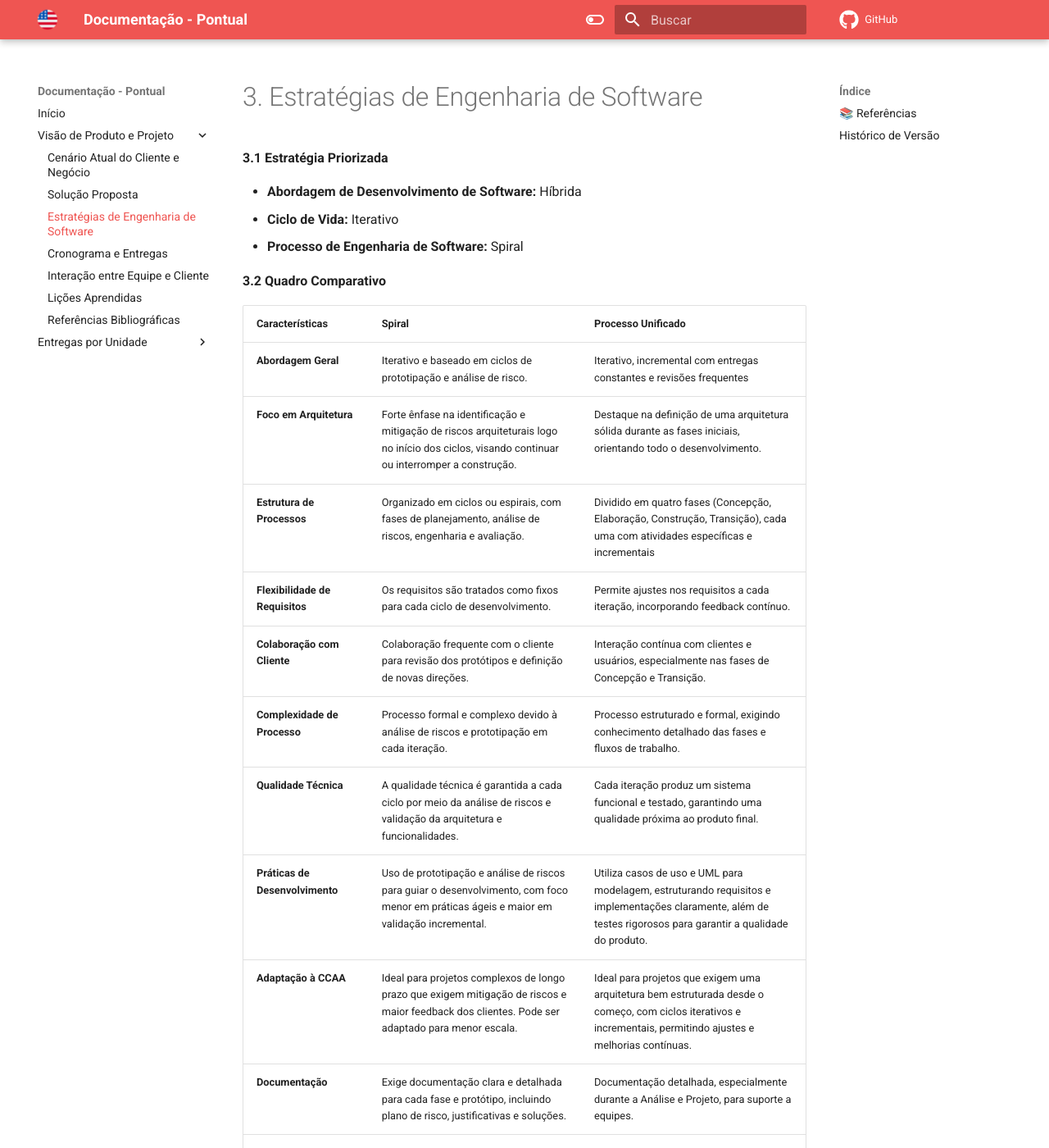
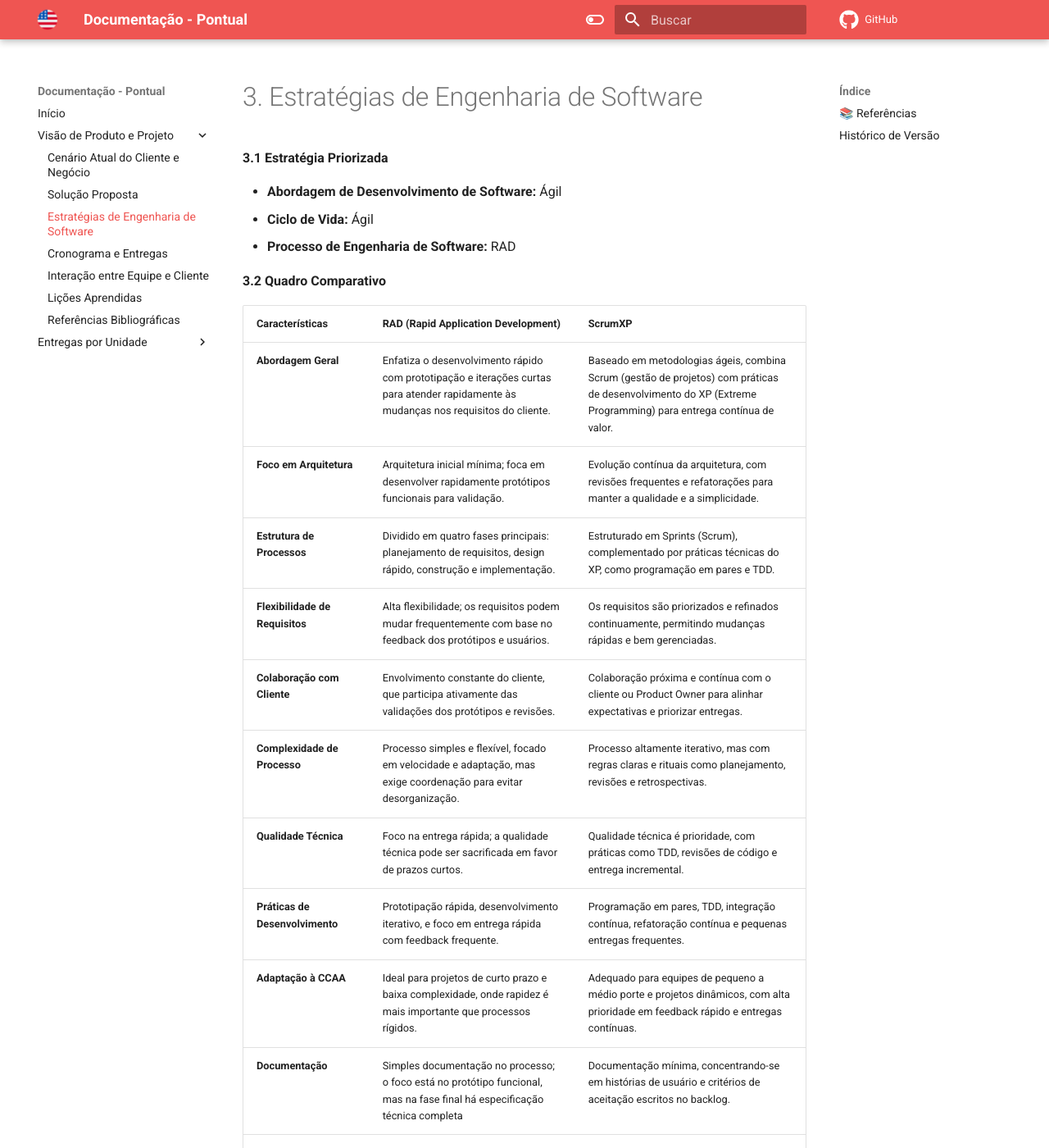
Before and after one commit to unbytes/2024.2-T01-Pontual, an MkDocs documentation site: the page built from docs/base/strategy.md, in a window 1280 px wide and 1400 px high. Shown: the whole window at 82% size. Built offline with MkDocs 1.6.1 and Material for MkDocs 9.7.7, drawn with Linux system fonts in a browser that asks for light colours; comment, search, counter and statistics services are not loaded; some of the changed text lies outside the part shown.

Commit message:
docs(#6): muda escolha do processo esw para RAD

```diff
--- a/docs/base/strategy.md
+++ b/docs/base/strategy.md
@@ -2,56 +2,59 @@
 
 **3.1 Estratégia Priorizada**
 
-- **Abordagem de Desenvolvimento de Software:** Híbrida
-- **Ciclo de Vida:** Iterativo
-- **Processo de Engenharia de Software:** Spiral
+- **Abordagem de Desenvolvimento de Software:** Ágil
+- **Ciclo de Vida:** Ágil
+- **Processo de Engenharia de Software:** RAD
 
 **3.2 Quadro Comparativo**
 
-| Características                          | Spiral                                                                                                                                          | Processo Unificado                                                                                                                                               |
-|------------------------------------------|-------------------------------------------------------------------------------------------------------------------------------------------------|------------------------------------------------------------------------------------------------------------------------------------------------------------------|
-| **Abordagem Geral**                      | Iterativo e baseado em ciclos de prototipação e análise de risco.                                                                               | Iterativo, incremental com entregas constantes e revisões frequentes                                                                                             |
-| **Foco em Arquitetura**                  | Forte ênfase na identificação e mitigação de riscos arquiteturais logo no início dos ciclos, visando continuar ou interromper a construção.     | Destaque na definição de uma arquitetura sólida durante as fases iniciais, orientando todo o desenvolvimento.                                                    |
-| **Estrutura de Processos**               | Organizado em ciclos ou espirais, com fases de planejamento, análise de riscos, engenharia e avaliação.                                         | Dividido em quatro fases (Concepção, Elaboração, Construção, Transição), cada uma com atividades específicas e incrementais                                      |
-| **Flexibilidade de Requisitos**          | Os requisitos são tratados como fixos para cada ciclo de desenvolvimento.                                                                       | Permite ajustes nos requisitos a cada iteração, incorporando feedback contínuo.                                                                                  |
-| **Colaboração com Cliente**              | Colaboração frequente com o cliente para revisão dos protótipos e definição de novas direções.                                                  | Interação contínua com clientes e usuários, especialmente nas fases de Concepção e Transição.                                                                    |
-| **Complexidade de Processo**             | Processo formal e complexo devido à análise de riscos e prototipação em cada iteração.                                                          | Processo estruturado e formal, exigindo conhecimento detalhado das fases e fluxos de trabalho.                                                                   |
-| **Qualidade Técnica**                    | A qualidade técnica é garantida a cada ciclo por meio da análise de riscos e validação da arquitetura e funcionalidades.                        | Cada iteração produz um sistema funcional e testado, garantindo uma qualidade próxima ao produto final.                                                          |
-| **Práticas de Desenvolvimento**          | Uso de prototipação e análise de riscos para guiar o desenvolvimento, com foco menor em práticas ágeis e maior em validação incremental.        | Utiliza casos de uso e UML para modelagem, estruturando requisitos e implementações claramente, além de testes rigorosos para garantir a qualidade do produto.   |
-| **Adaptação à CCAA**                     | Ideal para projetos complexos de longo prazo que exigem mitigação de riscos e maior feedback dos clientes. Pode ser adaptado para menor escala. | Ideal para projetos que exigem uma arquitetura bem estruturada desde o começo, com ciclos iterativos e incrementais, permitindo ajustes e melhorias contínuas.   |
-| **Documentação**                         | Exige documentação clara e detalhada para cada fase e protótipo, incluindo plano de risco, justificativas e soluções.                           | Documentação detalhada, especialmente durante a Análise e Projeto, para suporte a equipes.                                                                       |
-| **Controle de Qualidade**                | Controle íntegro a partir da análise de risco em cada iteração do processo.                                                                     | Inclui testes rigorosos em cada iteração e monitoramento contínuo dos riscos, identificados e mitigados nas fases iniciais.                                      |
-| **Escalabilidade**                       | Adequado para projetos grandes em que a mitigação de riscos é crucial.                                                                          | A estrutura modular permite que o sistema cresça com novas funcionalidades em ciclos futuros.                                                                    |
-| **Suporte a Equipes de Desenvolvimento** | Suporte para equipes maiores e estruturadas com papéis bem definidos, com controle maior sobre os ciclos.                                       | Suporta equipes maiores com papéis bem definidos, exigindo controle detalhado sobre o progresso em cada fase do projeto, promovendo organização e eficiência.    |
+| Características                          | RAD (Rapid Application Development)                                                                                                            | ScrumXP                                                                                                                                                     |
+|------------------------------------------|------------------------------------------------------------------------------------------------------------------------------------------------|---------------------------------------------------------------------------------------------------------------------------------------------------------------|
+| **Abordagem Geral**                      | Enfatiza o desenvolvimento rápido com prototipação e iterações curtas para atender rapidamente às mudanças nos requisitos do cliente.           | Baseado em metodologias ágeis, combina Scrum (gestão de projetos) com práticas de desenvolvimento do XP (Extreme Programming) para entrega contínua de valor. |
+| **Foco em Arquitetura**                  | Arquitetura inicial mínima; foca em desenvolver rapidamente protótipos funcionais para validação.                                                | Evolução contínua da arquitetura, com revisões frequentes e refatorações para manter a qualidade e a simplicidade.                                            |
+| **Estrutura de Processos**               | Dividido em quatro fases principais: planejamento de requisitos, design rápido, construção e implementação.                                     | Estruturado em Sprints (Scrum), complementado por práticas técnicas do XP, como programação em pares e TDD.                                                   |
+| **Flexibilidade de Requisitos**          | Alta flexibilidade; os requisitos podem mudar frequentemente com base no feedback dos protótipos e usuários.                                    | Os requisitos são priorizados e refinados continuamente, permitindo mudanças rápidas e bem gerenciadas.                                                       |
+| **Colaboração com Cliente**              | Envolvimento constante do cliente, que participa ativamente das validações dos protótipos e revisões.                                           | Colaboração próxima e contínua com o cliente ou Product Owner para alinhar expectativas e priorizar entregas.                                                 |
+| **Complexidade de Processo**             | Processo simples e flexível, focado em velocidade e adaptação, mas exige coordenação para evitar desorganização.                                | Processo altamente iterativo, mas com regras claras e rituais como planejamento, revisões e retrospectivas.                                                   |
+| **Qualidade Técnica**                    | Foco na entrega rápida; a qualidade técnica pode ser sacrificada em favor de prazos curtos.                                                     | Qualidade técnica é prioridade, com práticas como TDD, revisões de código e entrega incremental.                                                              |
+| **Práticas de Desenvolvimento**          | Prototipação rápida, desenvolvimento iterativo, e foco em entrega rápida com feedback frequente.                                                | Programação em pares, TDD, integração contínua, refatoração contínua e pequenas entregas frequentes.                                                           |
+| **Adaptação à CCAA**                     | Ideal para projetos de curto prazo e baixa complexidade, onde rapidez é mais importante que processos rígidos.                                  | Adequado para equipes de pequeno a médio porte e projetos dinâmicos, com alta prioridade em feedback rápido e entregas contínuas.                             |
+| **Documentação**                         | Simples documentação no processo; o foco está no protótipo funcional, mas na fase final há especificação técnica completa                                                      | Documentação mínima, concentrando-se em histórias de usuário e critérios de aceitação escritos no backlog.                                                    |
+| **Controle de Qualidade**                | A qualidade é validada principalmente por meio do feedback do cliente em protótipos e entregas rápidas.                                         | Qualidade garantida por práticas de desenvolvimento técnico rigorosas (XP) e revisões regulares.                                                              |
+| **Escalabilidade**                       | Limitado a equipes pequenas e projetos simples devido à informalidade e ao foco em entregas rápidas.                                            | Pode escalar com adaptações, mas é mais adequado para projetos ágeis com equipes pequenas a médias.                                                           |
+| **Suporte a Equipes de Desenvolvimento** | Suporte limitado para grandes equipes; promove colaboração intensa, mas exige comunicação direta e constante.                                   | Estrutura altamente colaborativa e organizada, promovendo comunicação eficaz e trabalho em equipe.                                                            |
 
 **3.3 Justificativa**
 
-Com base nas características do projeto e nas necessidades discutidas com a cliente, foi escolhida uma abordagem híbrida para o desenvolvimento pelos seguintes motivos:
+Com base nas características do projeto e nas necessidades discutidas com a cliente, foi escolhida uma abordagem baseada no **RAD (Rapid Application Development)** pelos seguintes motivos:
 
-- **Definição Fixa dos Requisitos e Documentação Assertiva:**
-Após conversa com a cliente, ficou claro que todos os requisitos devem ser definidos como fixos desde o início. Há também a necessidade de uma documentação precisa das modificações realizadas ao longo do desenvolvimento, para que possam ser mapeadas entre as reuniões.
+- **Prototipação Iterativa para Validação Contínua:**
+  A cliente expressou preferência por validar partes do sistema conforme ele é desenvolvido. O RAD facilita esse processo, entregando protótipos iterativos que podem ser avaliados e ajustados de maneira eficiente sem comprometer os requisitos principais.
 
-- **Flexibilidade no Modelo de Comunicação e Feedbacks:**
-O modelo de comunicação entre a equipe e a cliente foi definido como flexível, sem a obrigatoriedade de reuniões pré-datadas ou um plano de entregas fixo. Em vez disso, será feito um acompanhamento contínuo das mudanças até a entrega final e única da aplicação.
+- **Documentação Objetiva:**
+  Apesar do foco na entrega rápida, o projeto exige documentação que registre as mudanças e decisões tomadas durante o desenvolvimento. O RAD foca nos protótipos, portanto, indica exatamente a ideia de documentação mais simples e assertiva, equilibrando a produção com os registros.
 
-- **Ciclo de Vida Iterativo:**
-Ao longo do projeto, decidiu-se que o ciclo de vida mais adequado para o desenvolvimento é o Iterativo, permitindo revisões e feedbacks em partes do projeto. Essa abordagem possibilita adaptações graduais, garantindo flexibilidade para alterações ao longo do trabalho e culminando em uma única entrega ao final.
+- **Flexibilidade no Cronograma de Comunicação:**
+  Embora o modelo RAD seja iterativo, a comunicação foi definida como flexível, sem a obrigatoriedade de reuniões regulares. Esse alinhamento reforça o foco em ciclos rápidos de desenvolvimento com entregas intermediárias úteis para avaliação.
 
-- **Seleção do Modelo Spiral:**
-Considerando a maior parte das características do projeto, foi selecionado o modelo Spiral. Esta escolha se justifica pelos requisitos fixos e pelo foco na produção de protótipos, que serão aprimorados com base nos feedbacks da cliente. Esse modelo permite que cada etapa seja executada com segurança, minimizando os riscos de interrupção.
+- **Simplicidade no Controle de Qualidade:**
+  O modelo RAD prioriza o feedback do cliente em relação aos protótipos, garantindo que as entregas estejam alinhadas às expectativas sem introduzir processos complexos de validação.
+
+**Observação:** O RAD tem a ideia dos requisitos variáveis de acordo com os feedbacks do cliente. Entretanto, para esse projeto vamos modificar essa característica, pois a cliente já tem uma ideia bem definida do que deseja. Portanto, os requisitos serão fixos e não sofrerão alterações durante o desenvolvimento.
 
 ---
 
 ## 📚 Referências
 
-- **Eternal Sunshine Of The Mind (2013). The Spiral Model.** <a href="https://eternalsunshineoftheismind.wordpress.com/2013/03/06/the-spiral-model-4/">Link</a>. <br>Acesso em: 6 de novembro de 2024.
+- **Team Kissflow (2024). What is Rapid Application Development (RAD)? An Ultimate Guide for 2024.** <a href="https://kissflow.com/application-development/rad/rapid-application-development/">Link</a>. Acesso em: 22 de novembro de 2024.
 
-- **Johan Paul (2008). Quantitative Approach for Lightweight Agile Process Assessment.** <br>Acesso em: 6 de novembro de 2024.
+- **Johan Paul (2008). Quantitative Approach for Lightweight Agile Process Assessment.** Acesso em: 6 de novembro de 2024.
 
 ## Histórico de Versão
 
-Data       | Versão | Descrição                                                              | Autor                      | Revisores
----------- | ------ | ---------------------------------------------------------------------- | -------------------------- | ----------------------------------------
-06/11/2024 | 0.1    | Definição da abordagem, ciclo e processo junto ao quadro comparativo   | Mateus Vieira, Caio Lamego | João Lucas, Pedro Gondim, Daniela Alarcão
-09/11/2024 | 0.2    | Finalização da justificativa para o processo de Engenharia de Software | Mateus Vieira, João Lucas, Pedro Gondim | Caio Lamego, Daniela Alarcão
-14/11/2024 | 0.3    | Referências | Daniela Alarcão |
+Data       | Versão | Descrição                                                              | Autor                      | Revisores                                 |
+---------- | ------ | ---------------------------------------------------------------------- | -------------------------- | ----------------------------------------- |
+06/11/2024 | 0.1    | Definição da abordagem, ciclo e processo junto ao quadro comparativo   | Mateus Vieira, Caio Lamego | João Lucas, Pedro Gondim, Daniela Alarcão |
+09/11/2024 | 0.2    | Finalização da justificativa para o processo de Engenharia de Software | Mateus Vieira, João Lucas, Pedro Gondim | Caio Lamego, Daniela Alarcão |
+14/11/2024 | 0.3    | Referências | Daniela Alarcão | |
+22/11/2024 | 1.0    | Revisão da escolha de processo e concretização | Mateus Vieira | Caio Lamego |
```
